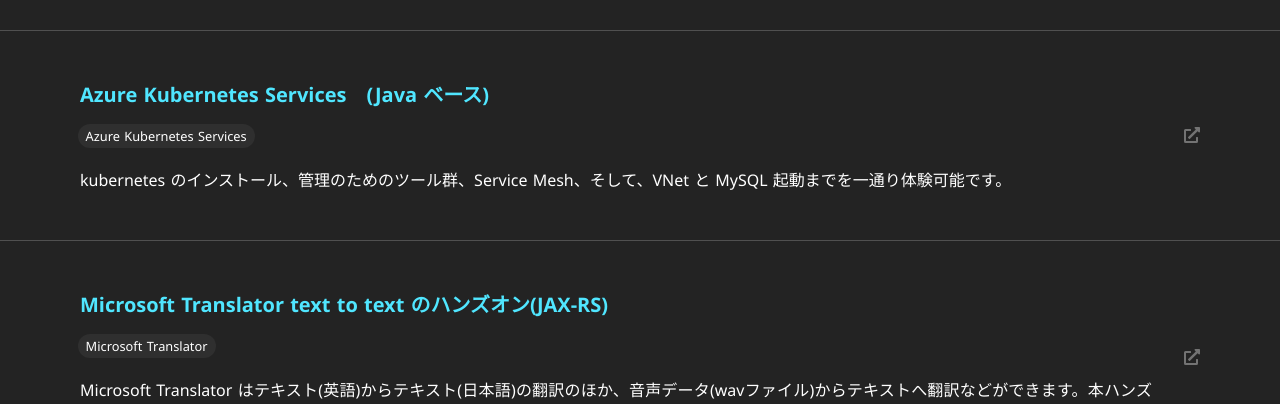
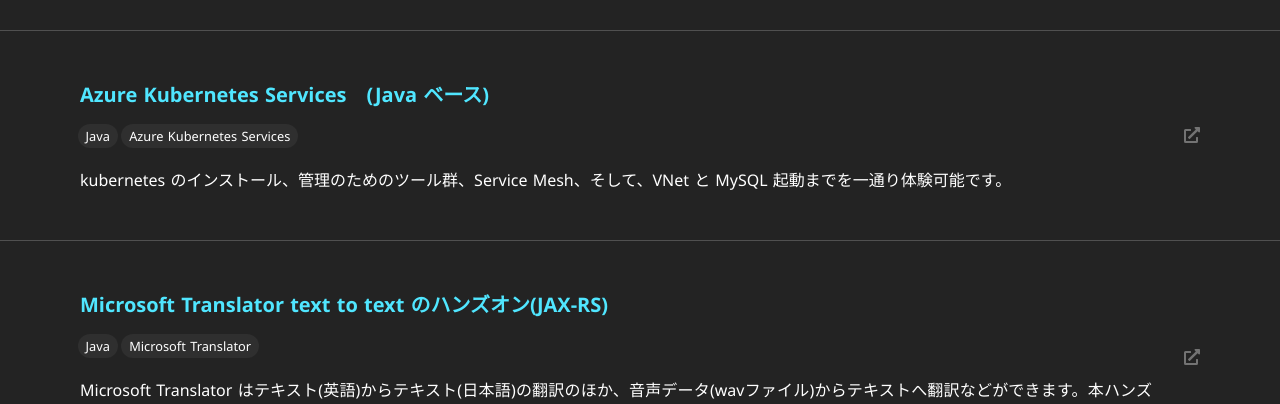
Before and after one commit to microsoft/code-labs-jp, a Nuxt app: page / in a window 1280 px wide. Shown: the part 2100-2504 px from the top of the page. Built offline with nearby package versions, Linux system fonts and the light colour scheme.

Commit message:
show languages as tags

```diff
--- a/components/TheContents.vue
+++ b/components/TheContents.vue
@@ -17,13 +17,13 @@
           <div class="content__title">
             {{ content.title }}
           </div>
-          <div class="content__products">
+          <div class="content__tags">
             <span
-              v-for="product in content.products"
-              :key="product.id"
-              class="content__product"
+              v-for="tag in tags(content)"
+              :key="tag.id"
+              class="content__tag"
             >
-              {{ product.name }}
+              {{ tag.name }}
             </span>
           </div>
           <!-- eslint-disable vue/no-v-html -->
@@ -67,6 +67,13 @@
       required: true,
     } as PropOptions<Content[]>,
   },
+  methods: {
+    tags(content: Content): { id: string; name: string }[] {
+      return content.languages
+        ? [...content.languages, ...content.products]
+        : content.products
+    },
+  },
 })
 </script>
 
@@ -97,11 +104,11 @@
   color: var(--color-primary-light);
 }
 
-.content__products {
+.content__tags {
   margin: 0.75rem -0.25rem 0;
 }
 
-.content__product {
+.content__tag {
   background-color: var(--color-secondary-dark);
   color: #fff;
   margin: 0.25rem 0.1rem;
```
